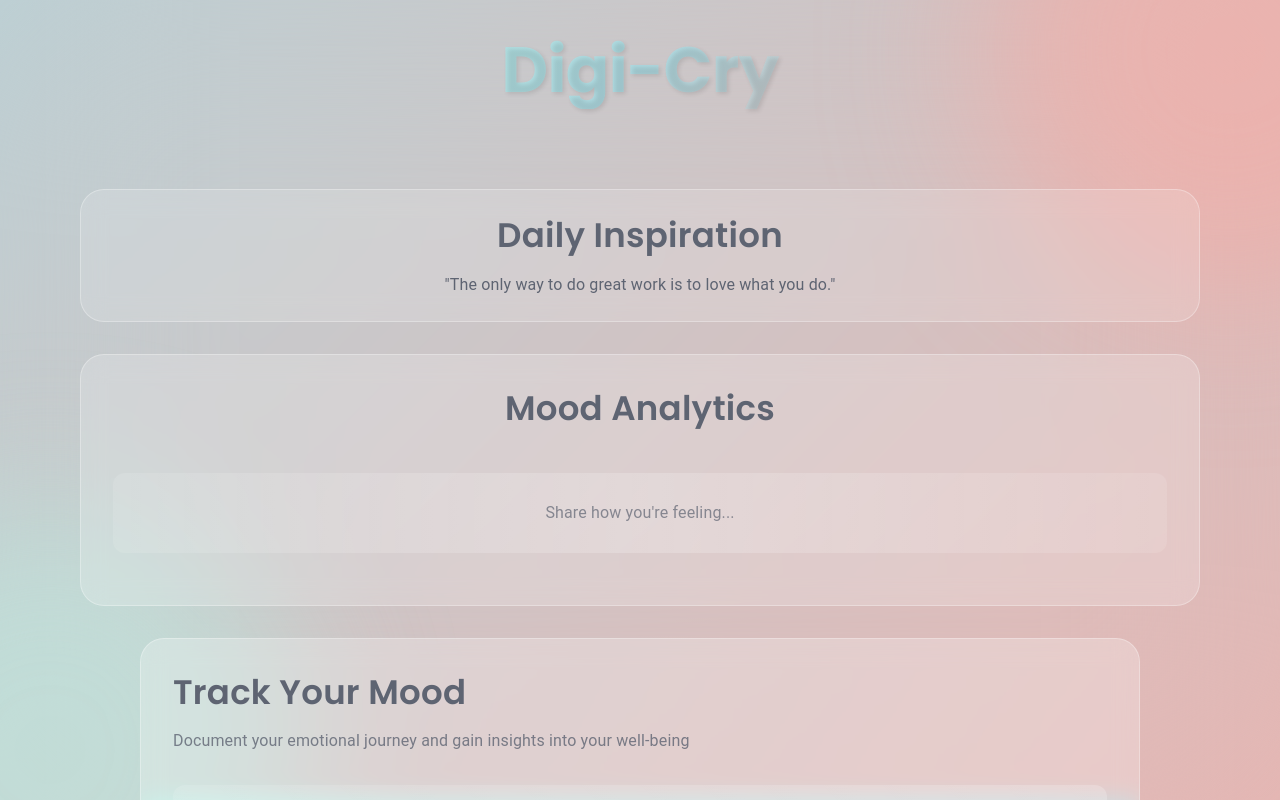
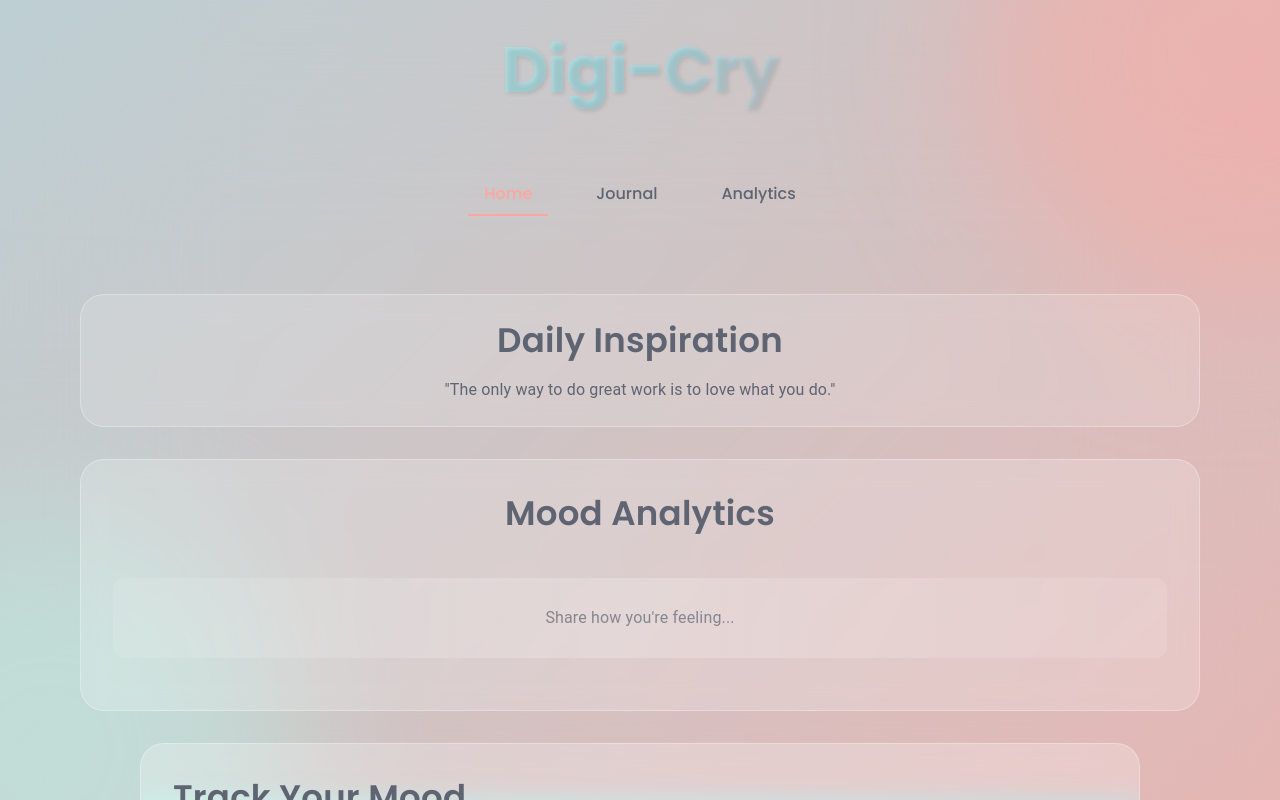
Before and after one commit to JasmineHall1992/digicry, a React app: page / in a window 1280 px wide. Shown: the top 800 px of the page. Built offline with nearby package versions, Linux system fonts and the light colour scheme.

Commit message:
add navigation place holders

```diff
--- a/client/src/components/Layout.jsx
+++ b/client/src/components/Layout.jsx
@@ -21,6 +21,13 @@ const Layout = ({ children }) => {
             Digi-Cry
           </Typography>
 
+          {/* Navigation Placeholder */}
+          <nav className="glass-container nav-container">
+            <a className="nav-link active" href="#home">Home</a>
+            <a className="nav-link" href="#journal">Journal</a>
+            <a className="nav-link" href="#analytics">Analytics</a>
+          </nav>
+
           {/* Page Content */}
           <Box sx={{ mt: 4 }}>
             {children}
```
